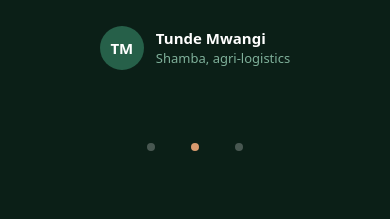
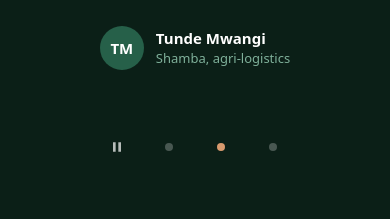
Before and after one commit to innocent98/cofoundaz, a Next.js app: page / in a window 390 px wide. Shown: the part 5480-5699 px from the top of the page. Built offline with nearby package versions, Linux system fonts and the light colour scheme; no server answers.

Commit message:
fix(e2e): add carousel pause button, restore copper-600 CTA, and patch header a11y

```diff
--- a/ui/marketing/home/testimonial-carousel.tsx
+++ b/ui/marketing/home/testimonial-carousel.tsx
@@ -18,21 +18,9 @@ export function TestimonialCarousel() {
   const { title, quotes } = home.testimonials
   const [index, setIndex] = useState(0)
   const [paused, setPaused] = useState(false)
-  // Only *user-initiated* changes are announced. Putting `aria-live` on the
-  // auto-rotating quote itself would read a whole testimonial to a screen
-  // reader every 6 seconds, forever (WCAG 4.1.3 with 2.2.2) — so the quote
-  // region carries no live semantics and this sr-only region is populated
-  // solely by prev/next/dot activation.
   const [announcement, setAnnouncement] = useState('')
-  // Bumped by every manual selection so the rotation effect tears down and
-  // restarts. Keying the restart off `index` alone would miss the case where
-  // the user re-selects the quote already on screen (or steps back and forth),
-  // which must still restart the dwell.
   const [cycle, setCycle] = useState(0)
-  // The server snapshot is `false` (there is no media query to read during a
-  // static render), so SSR and hydration agree; the client snapshot is read
-  // during the very first client render, well before any 6s tick could fire,
-  // and re-reads if the user changes the OS setting mid-session.
+
   const reducedMotion = useSyncExternalStore(
     subscribeToMotionPreference,
     () => window.matchMedia(REDUCED_MOTION).matches,
@@ -40,10 +28,6 @@ export function TestimonialCarousel() {
   )
 
   useEffect(() => {
-    // Deviation D-2 / WCAG 2.2.2: never auto-advance under reduced motion, and
-    // never while the user has pressed Pause. `cycle` is a dependency so any
-    // manual selection restarts the full 6s dwell instead of inheriting the
-    // remainder of an interval already in flight.
     if (reducedMotion || paused) return
 
     const timer = setInterval(
@@ -63,6 +47,10 @@ export function TestimonialCarousel() {
     setAnnouncement(
       `Quote ${target + 1} of ${quotes.length}. ${selected.text} ${selected.name}, ${selected.company}.`
     )
+  }
+
+  function togglePause() {
+    setPaused((prev) => !prev)
   }
 
   return (
@@ -96,7 +84,24 @@ export function TestimonialCarousel() {
             </div>
           </div>
 
-          <div className="mt-6 flex items-center justify-center">
+          <div className="mt-6 flex items-center justify-center gap-2">
+            <button
+              type="button"
+              onClick={togglePause}
+              aria-label={paused ? 'Resume quote rotation' : 'Pause quote rotation'}
+              className="flex h-11 w-11 flex-none items-center justify-center text-white/70 hover:text-white transition-colors"
+            >
+              {paused ? (
+                <svg className="h-4 w-4" fill="currentColor" viewBox="0 0 24 24">
+                  <path d="M8 5v14l11-7z" />
+                </svg>
+              ) : (
+                <svg className="h-4 w-4" fill="currentColor" viewBox="0 0 24 24">
+                  <path d="M6 19h4V5H6v14zm8-14v14h4V5h-4z" />
+                </svg>
+              )}
+            </button>
+
             {quotes.map((_, i) => (
               <button
                 key={i}
@@ -106,9 +111,6 @@ export function TestimonialCarousel() {
                 onClick={() => select(i)}
                 className="flex h-11 w-11 flex-none items-center justify-center"
               >
-                {/* The visible indicator stays a small 8px dot; the button
-                    itself is the full 44px touch target (Lighthouse's
-                    target-size audit flagged the dot alone at 8x8px). */}
                 <span
                   aria-hidden="true"
                   className={cn(
--- a/ui/marketing/site-header.tsx
+++ b/ui/marketing/site-header.tsx
@@ -15,7 +15,12 @@ export function SiteHeader() {
             if (link.label === 'Resources') {
               return (
                 <div key={link.href} className="group relative">
-                  <button className="flex items-center gap-1.5 px-3 py-2 text-[15px] font-normal text-[#33413B] hover:text-sage-500 transition-colors cursor-pointer focus:outline-none">
+                  <button
+                    type="button"
+                    aria-expanded="false"
+                    aria-haspopup="true"
+                    className="flex items-center gap-1.5 px-3 py-2 text-[15px] font-normal text-[#33413B] hover:text-sage-500 transition-colors cursor-pointer focus:outline-none"
+                  >
                     Resources
                     <svg className="h-3 w-3 text-[#33413B] transition-transform duration-200 group-hover:rotate-180" fill="none" viewBox="0 0 24 24" stroke="currentColor">
                       <path strokeLinecap="round" strokeLinejoin="round" strokeWidth={2.5} d="M19 9l-7 7-7-7" />
@@ -44,7 +49,7 @@ export function SiteHeader() {
           <Button href={headerCtas.login.href} variant="ghost" size="sm" className="hidden lg:inline-flex text-[#1B4B38] hover:text-[#12291F]">
             {headerCtas.login.label}
           </Button>
-          <Button href={headerCtas.signup.href} variant="accent" size="sm" className="hidden lg:inline-flex bg-[#A68A48] hover:bg-[#9E8043] text-[#1B382B]">
+          <Button href={headerCtas.signup.href} variant="accent" size="sm" className="hidden lg:inline-flex bg-copper-600 hover:bg-copper-700 text-white">
             {headerCtas.signup.label}
           </Button>
           <MobileNav />
```
